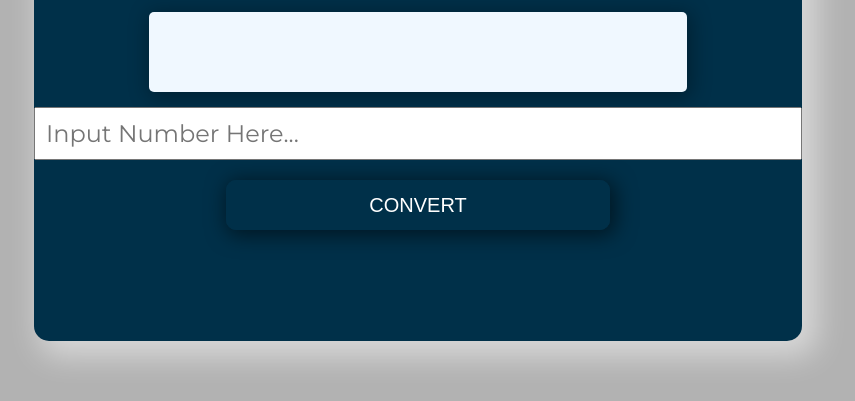
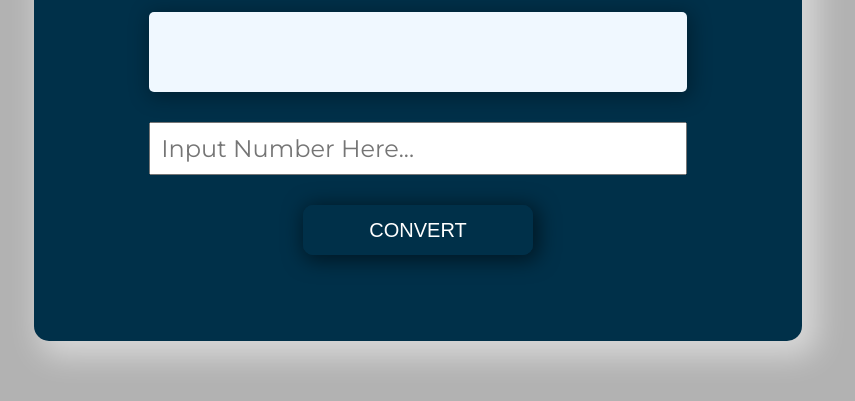
Before and after one commit to echefukel/Roman-Numeral-Converter, a plain HTML site: page index.html in a window 1280 px wide. Shown: the part 309-710 px from the top of the page, without its empty margins (222-1077 px from the left). Drawn offline with Linux system fonts and the light colour scheme.

Commit message:
design changes desktop view

```diff
--- a/style.css
+++ b/style.css
@@ -105,4 +105,15 @@ input{
         margin-left: auto;
         margin-right: auto;
     }
+    input{
+        width: 70%;
+        margin-left:auto;
+        margin-right: auto;
+        margin-top: 30px;
+    }
+    #btn{
+        margin-top: 30px;
+        width: 30%;
+    }
+
 }
```
